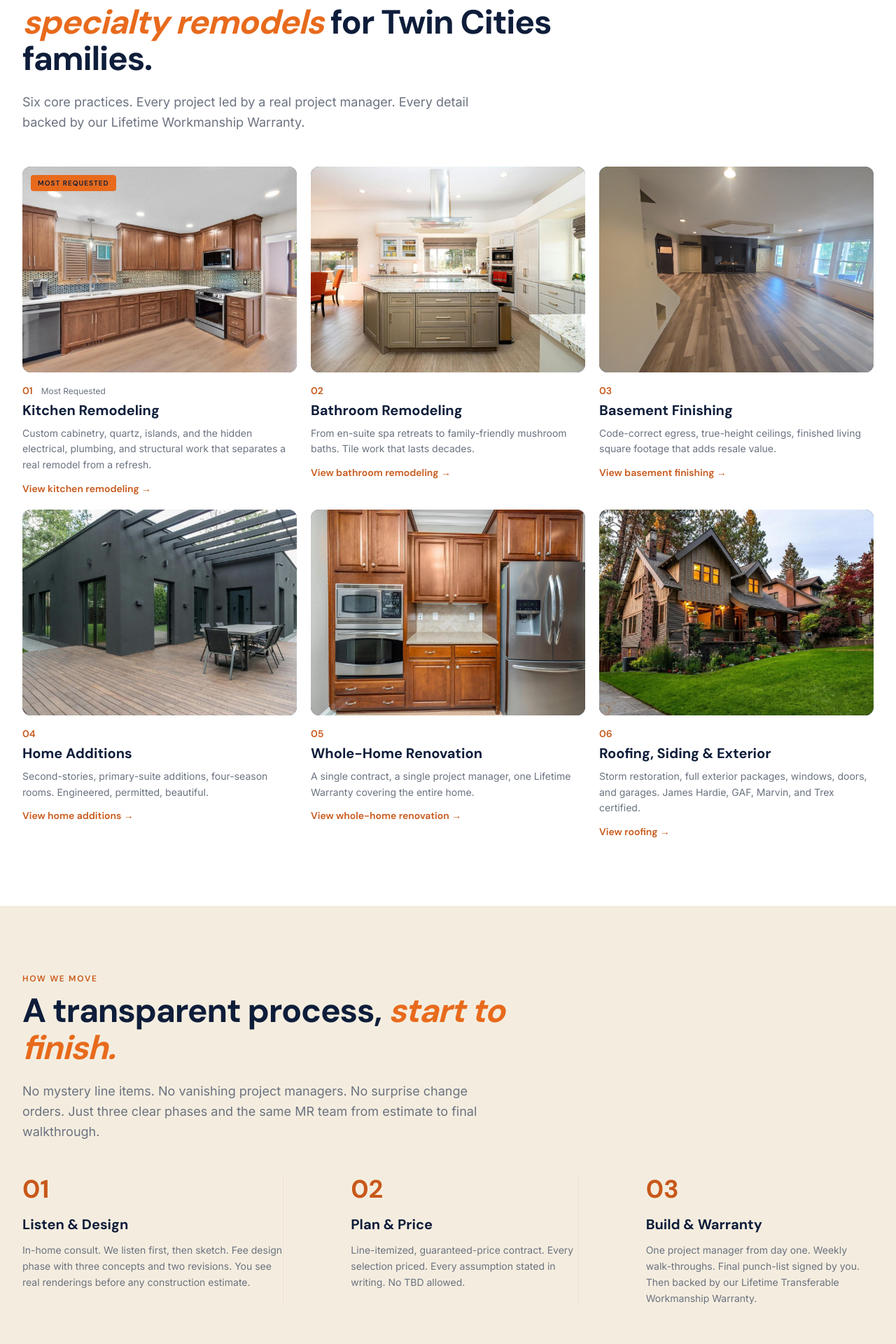
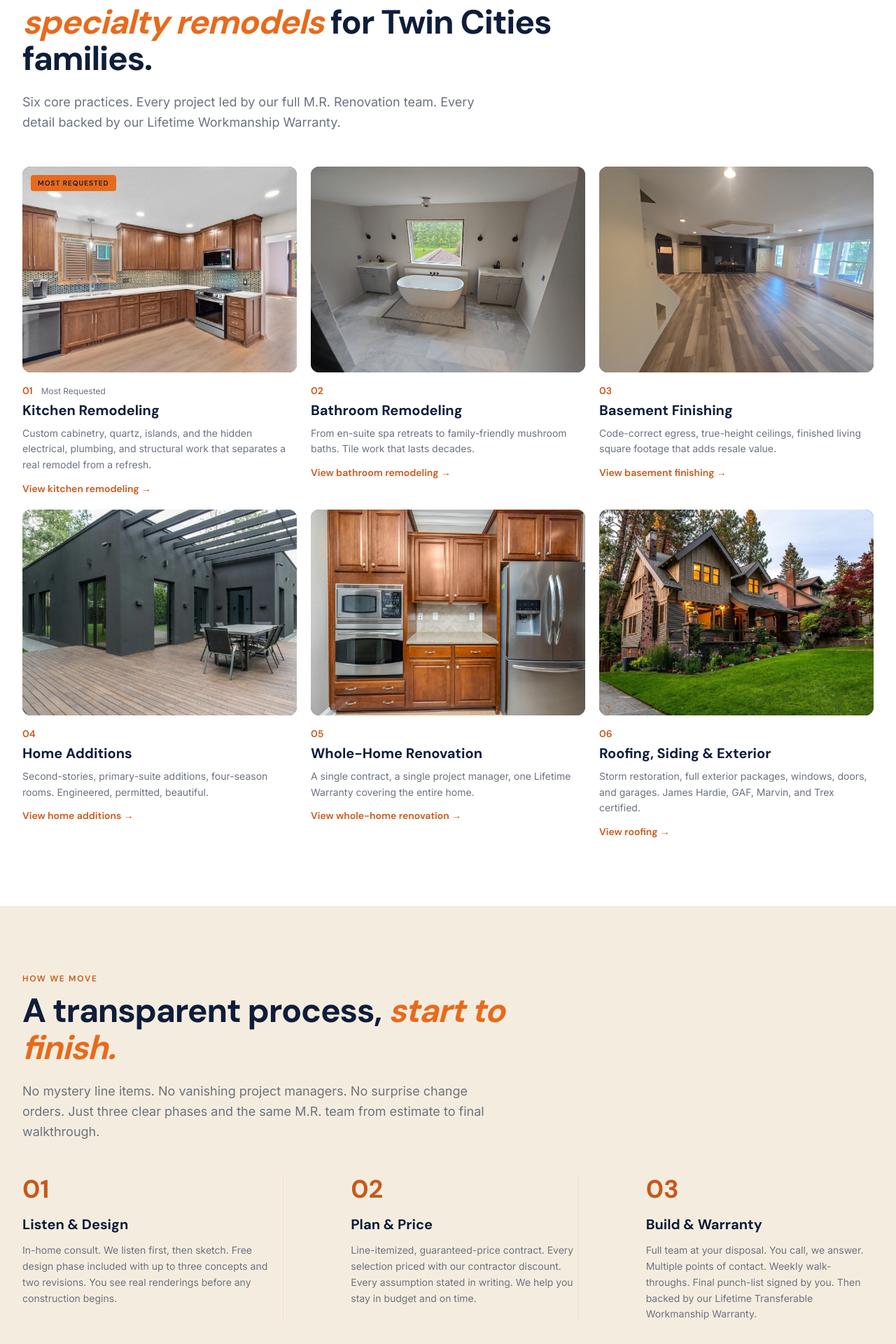
Before and after one commit to LoadedSauce/MRRenoWebsite, a Next.js app: page / in a window 1280 px wide. Shown: the part 1200-3120 px from the top of the page at 70% size. Built offline with nearby package versions, Linux system fonts and the light colour scheme; no server answers; the database is empty.

Commit message:
Homepage: bathroom photo (owned) + copy edits to services intro and 3-step process

```diff
--- a/src/app/page.tsx
+++ b/src/app/page.tsx
@@ -25,8 +25,8 @@ const services = [
     name: "Bathroom Remodeling",
     body: "From en-suite spa retreats to family-friendly mushroom baths. Tile work that lasts decades.",
     href: "/services/bathrooms",
-    image: "/images/service-bathroom.jpg",
-    alt: "Bathroom remodel with double vanity and barn-style mirror frames.",
+    image: "/images/service-bathroom-freestanding-tub-marble-floor-twin-vanities-maple-grove-mn.jpg",
+    alt: "Primary bathroom remodel with freestanding soaker tub, marble tile floor, and twin vanities with matte black fixtures in Maple Grove, MN.",
   },
   {
     n: "03",
@@ -66,17 +66,17 @@ const processSteps = [
   {
     n: "01",
     title: "Listen & Design",
-    body: "In-home consult. We listen first, then sketch. Fee design phase with three concepts and two revisions. You see real renderings before any construction estimate.",
+    body: "In-home consult. We listen first, then sketch. Free design phase included with up to three concepts and two revisions. You see real renderings before any construction begins.",
   },
   {
     n: "02",
     title: "Plan & Price",
-    body: "Line-itemized, guaranteed-price contract. Every selection priced. Every assumption stated in writing. No TBD allowed.",
+    body: "Line-itemized, guaranteed-price contract. Every selection priced with our contractor discount. Every assumption stated in writing. We help you stay in budget and on time.",
   },
   {
     n: "03",
     title: "Build & Warranty",
-    body: "One project manager from day one. Weekly walk-throughs. Final punch-list signed by you. Then backed by our Lifetime Transferable Workmanship Warranty.",
+    body: "Full team at your disposal. You call, we answer. Multiple points of contact. Weekly walk-throughs. Final punch-list signed by you. Then backed by our Lifetime Transferable Workmanship Warranty.",
   },
 ];
 
@@ -252,7 +252,7 @@ export default async function Home() {
             Whole-home transformations and <span className="accent">specialty remodels</span> for Twin Cities families.
           </h2>
           <p className="mt-5 text-base sm:text-lg text-muted leading-relaxed max-w-2xl">
-            Six core practices. Every project led by a real project manager. Every detail backed by our Lifetime Workmanship Warranty.
+            Six core practices. Every project led by our full M.R. Renovation team. Every detail backed by our Lifetime Workmanship Warranty.
           </p>
 
           <div className="mt-12 grid grid-cols-1 sm:grid-cols-2 lg:grid-cols-3 gap-5">
@@ -301,7 +301,7 @@ export default async function Home() {
             A transparent process, <span className="accent">start to finish.</span>
           </h2>
           <p className="mt-5 text-base sm:text-lg text-muted leading-relaxed max-w-2xl">
-            No mystery line items. No vanishing project managers. No surprise change orders. Just three clear phases and the same MR team from estimate to final walkthrough.
+            No mystery line items. No vanishing project managers. No surprise change orders. Just three clear phases and the same M.R. team from estimate to final walkthrough.
           </p>
 
           <div className="mt-12 grid grid-cols-1 lg:grid-cols-3 gap-x-12 gap-y-10 lg:divide-x lg:divide-cream-deep">
```
Also changed, not shown: public/images/service-bathroom-freestanding-tub-marble-floor-twin-vanities-maple-grove-mn.jpg (added), public/images/service-bathroom.jpg (deleted).
